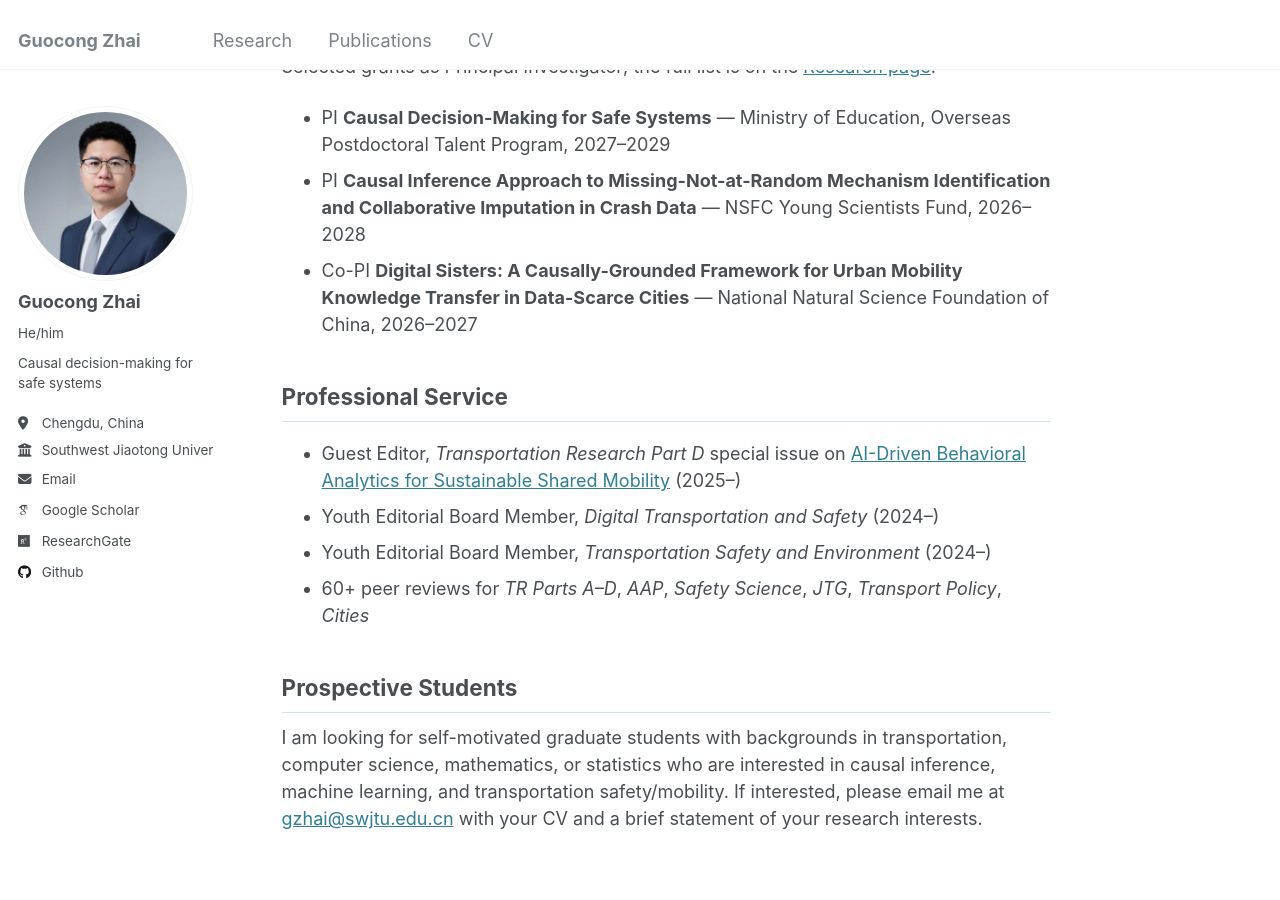
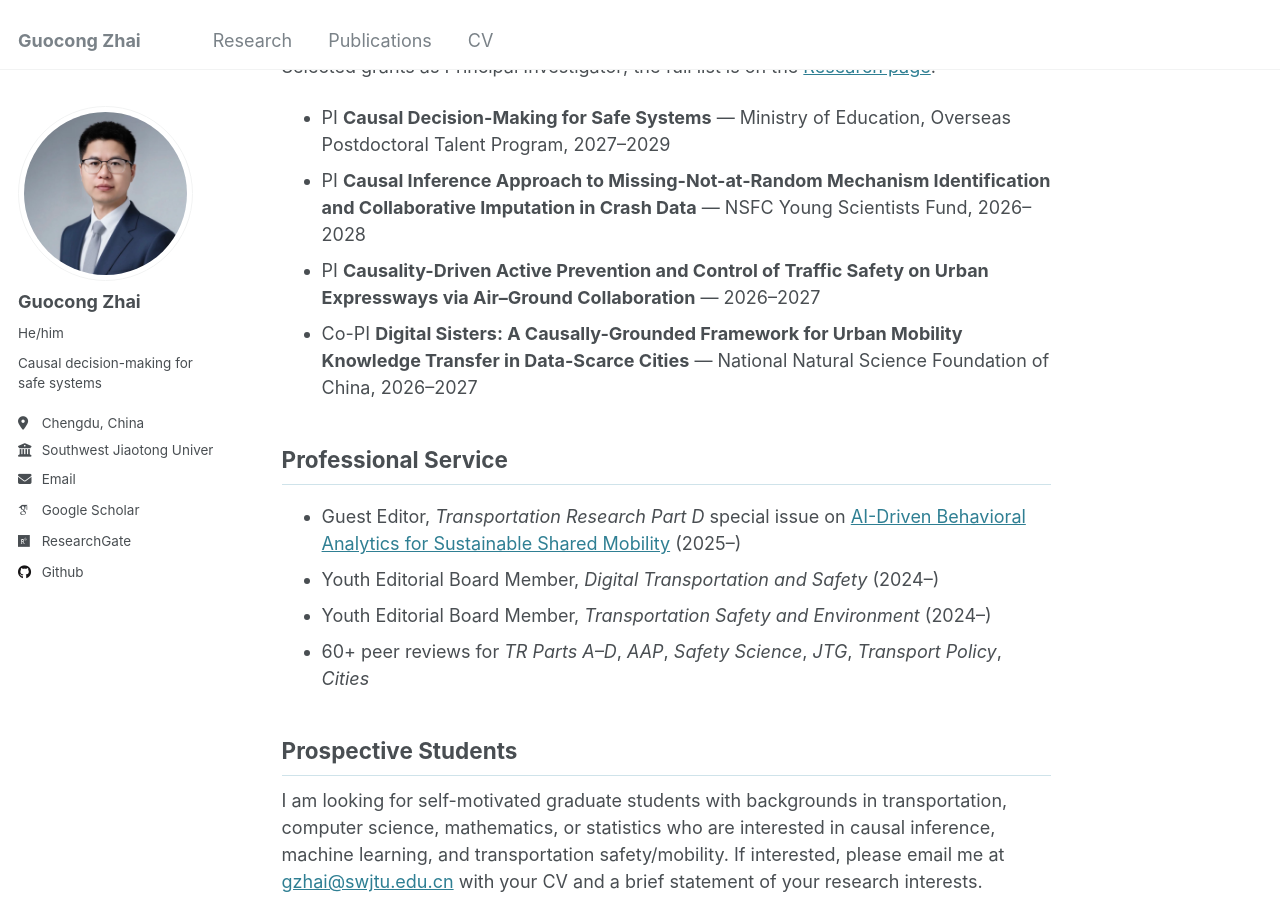
Before and after one commit to gzhai001/gzhai001.github.io, a Jekyll site: the page built from _pages/about.md, in a window 1280 px wide and 900 px high, scrolled down 3520 px. Built offline with Jekyll 4.4.1, drawn with Linux system fonts in a browser that asks for light colours; some web fonts are replaced.

Commit message:
Add new grant for traffic safety project
Added a new grant as Principal Investigator for a project on traffic safety.

```diff
--- a/_pages/about.md
+++ b/_pages/about.md
@@ -169,6 +169,7 @@ Selected grants as Principal Investigator; the full list is on the <a href="/res
 
 - <span class="gz-role pi">PI</span> **Causal Decision-Making for Safe Systems** — Ministry of Education, Overseas Postdoctoral Talent Program, 2027–2029
 - <span class="gz-role pi">PI</span> **Causal Inference Approach to Missing-Not-at-Random Mechanism Identification and Collaborative Imputation in Crash Data** — NSFC Young Scientists Fund, 2026–2028
+- <span class="gz-role pi">PI</span> **Causality-Driven Active Prevention and Control of Traffic Safety on Urban Expressways via Air–Ground Collaboration** — 2026–2027
 - <span class="gz-role copi">Co-PI</span> **Digital Sisters: A Causally-Grounded Framework for Urban Mobility Knowledge Transfer in Data-Scarce Cities** — National Natural Science Foundation of China, 2026–2027
 
 Professional Service
```
